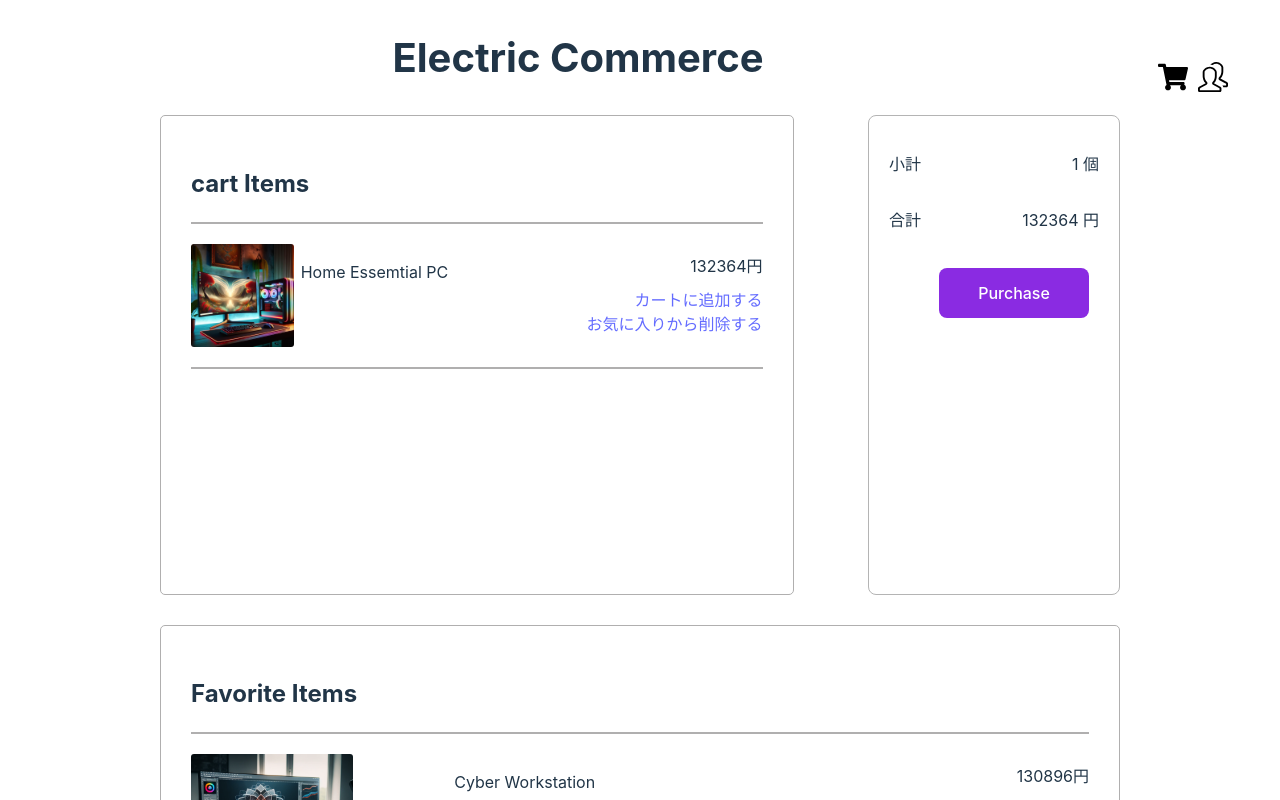
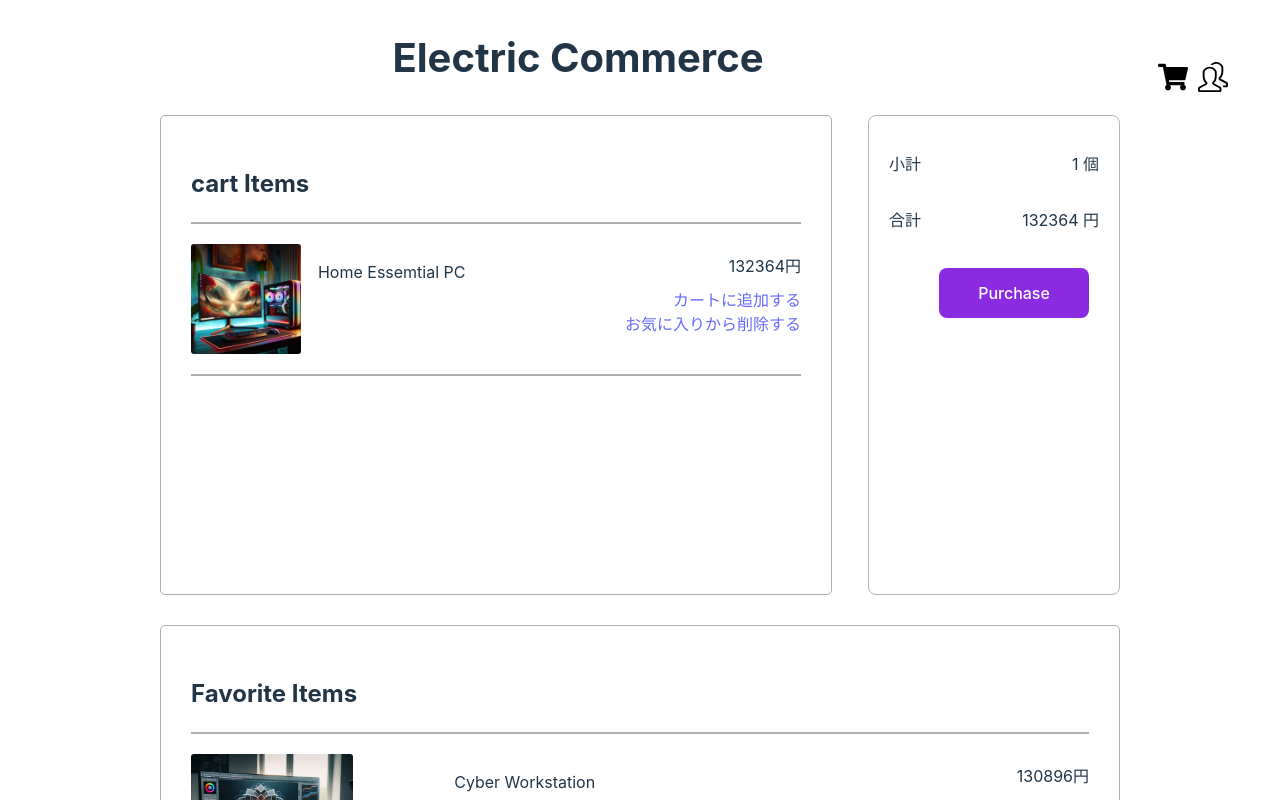
Before and after one commit to kip2/E-Commerce-Site-React, a React (Vite) app in the folder app/: page / in a window 1280 px wide. Shown: the top 800 px of the page. Built offline with nearby package versions, Linux system fonts and the light colour scheme.

Commit message:
CartItemのレイアウト調整

```diff
--- a/app/src/components/organisms/CartItems.css
+++ b/app/src/components/organisms/CartItems.css
@@ -3,7 +3,7 @@
     border: solid 1px #b0afaf;
     border-radius: 5px;
     padding: 30px;
-    width: 66%;
+    width: 70%;
     max-width: 960px;
     min-height: 60vh;
 }
```
